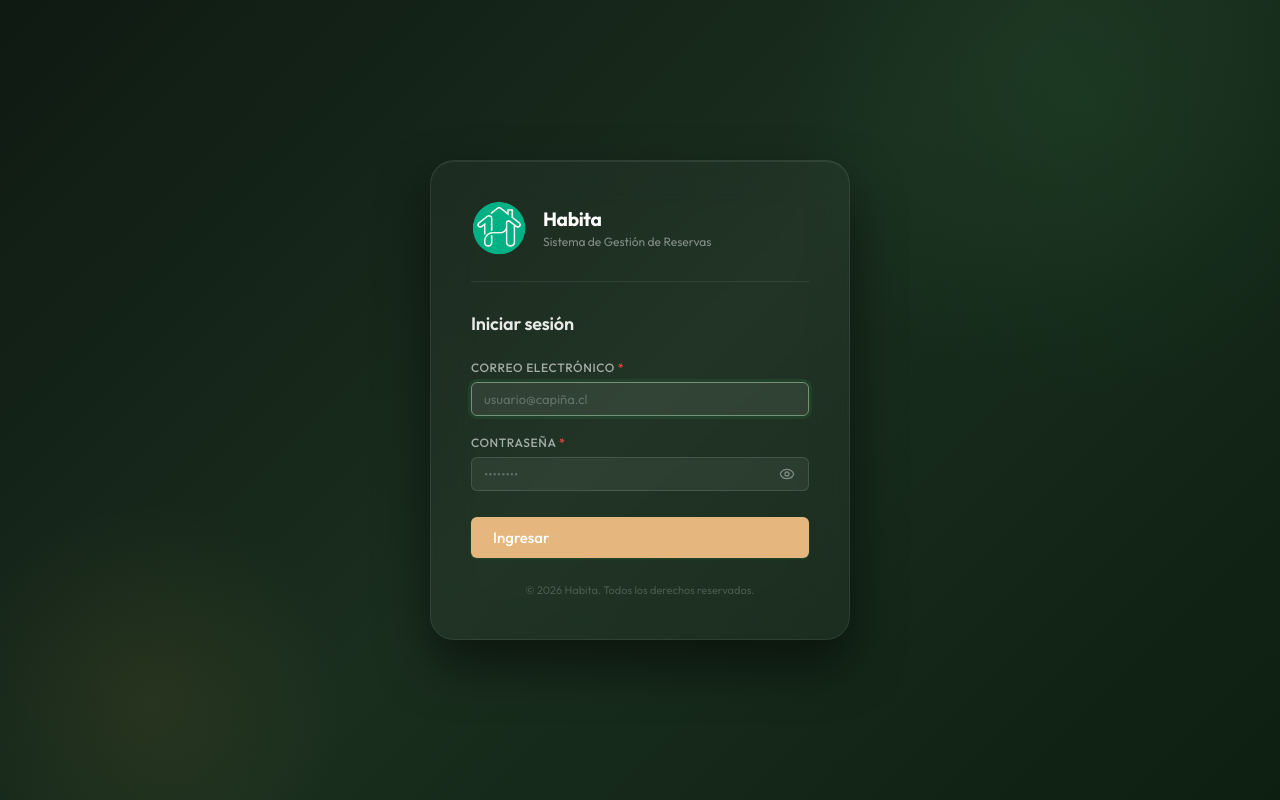
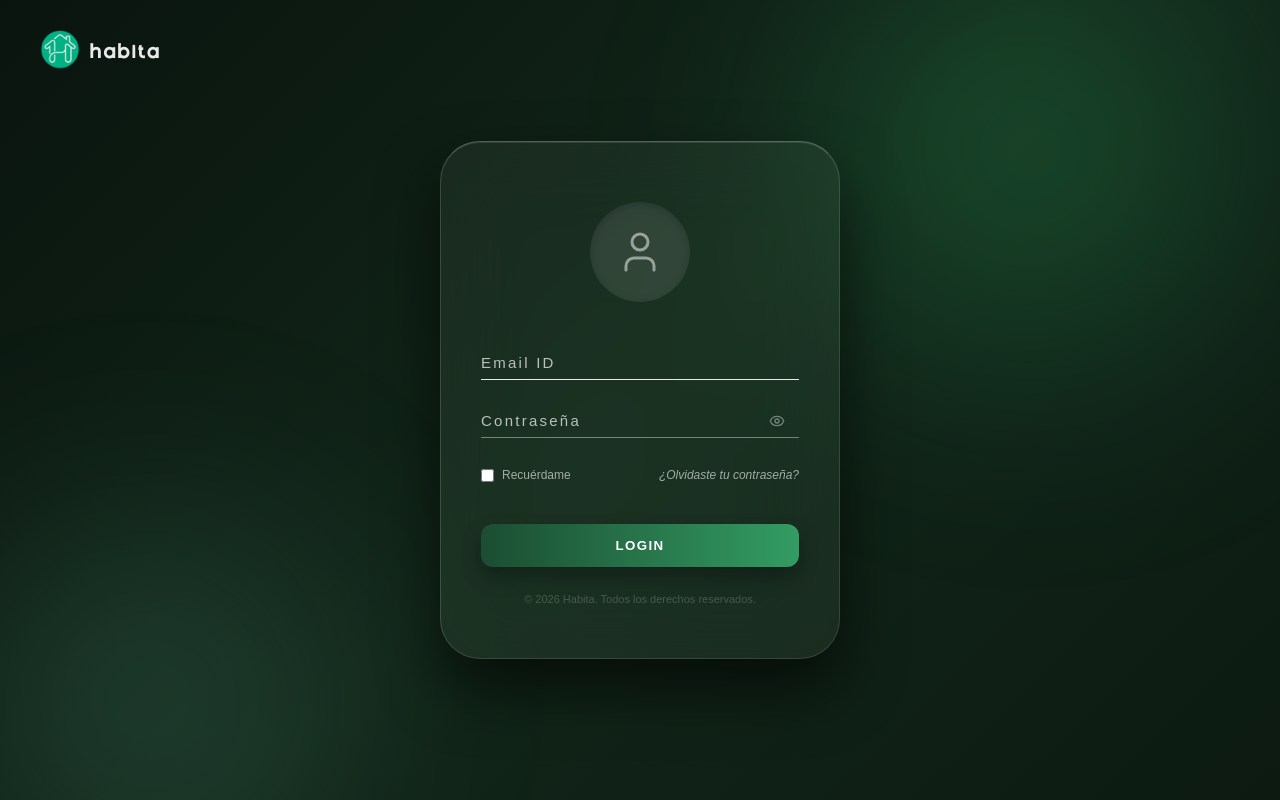
Before and after one commit to nagoyizm/campinaplanner, a Next.js app: page /login in a window 1280 px wide. Built offline with nearby package versions, Linux system fonts and the light colour scheme.

Commit message:
cambios 30-6

```diff
--- a/app/globals.css
+++ b/app/globals.css
@@ -997,3 +997,11 @@ tbody td { padding: 10px 14px; color: var(--text-primary); }
   font-variant-numeric: tabular-nums;
   font-feature-settings: "tnum";
 }
+
+@font-face {
+  font-family: 'mooxy';
+  src: url('/fonts/mooxy.ttf') format('truetype');
+  font-weight: normal;
+  font-style: normal;
+  font-display: swap;
+}
--- a/app/login/login.module.css
+++ b/app/login/login.module.css
@@ -3,7 +3,7 @@
   display: flex;
   align-items: center;
   justify-content: center;
-  background: linear-gradient(135deg, #0f1a12 0%, #1a2e1e 50%, #0d1f10 100%);
+  background: linear-gradient(135deg, #09140e 0%, #122619 50%, #0c1a12 100%);
   padding: 24px;
   position: relative;
   overflow: hidden;
@@ -11,109 +11,122 @@
 
 .bgDecor1 {
   position: absolute;
-  width: 600px;
-  height: 600px;
+  width: 700px;
+  height: 700px;
   border-radius: 50%;
-  background: radial-gradient(circle, rgba(45,125,70,0.15) 0%, transparent 70%);
+  background: radial-gradient(circle, rgba(46, 173, 98, 0.35) 0%, transparent 60%);
   top: -200px;
   right: -100px;
+  filter: blur(100px);
   pointer-events: none;
 }
 
 .bgDecor2 {
   position: absolute;
-  width: 400px;
-  height: 400px;
+  width: 600px;
+  height: 600px;
   border-radius: 50%;
-  background: radial-gradient(circle, rgba(212,168,67,0.08) 0%, transparent 70%);
-  bottom: -100px;
-  left: -50px;
+  background: radial-gradient(circle, rgba(103, 191, 163, 0.25) 0%, transparent 60%);
+  bottom: -200px;
+  left: -150px;
+  filter: blur(100px);
   pointer-events: none;
 }
 
 .card {
-  background: rgba(255, 255, 255, 0.03);
-  backdrop-filter: blur(20px);
-  border: 1px solid rgba(255, 255, 255, 0.08);
-  border-radius: var(--radius-xl);
-  padding: 40px;
+  background: rgba(255, 255, 255, 0.05);
+  backdrop-filter: blur(40px) saturate(120%);
+  -webkit-backdrop-filter: blur(40px) saturate(120%);
+  border: 1px solid rgba(255, 255, 255, 0.12);
+  border-top: 1px solid rgba(255, 255, 255, 0.25);
+  border-left: 1px solid rgba(255, 255, 255, 0.15);
+  border-radius: 40px;
+  padding: 60px 40px 50px;
   width: 100%;
-  max-width: 420px;
+  max-width: 400px;
   box-shadow:
-    0 25px 50px rgba(0,0,0,0.5),
-    inset 0 1px 0 rgba(255,255,255,0.08);
-  animation: slideUp 0.3s ease;
+    0 30px 60px rgba(0,0,0,0.6),
+    inset 0 1px 0 rgba(255,255,255,0.1);
+  animation: slideUp 0.4s cubic-bezier(0.16, 1, 0.3, 1);
 }
 
-.logoArea {
-  display: flex;
-  align-items: center;
-  gap: 16px;
-  margin-bottom: 24px;
-}
-
-.logoIcon {
-  width: 56px;
-  height: 56px;
-  background: linear-gradient(135deg, var(--brand-500), var(--brand-600));
-  border-radius: var(--radius-md);
+.avatarPlaceholder {
+  width: 100px;
+  height: 100px;
+  border-radius: 50%;
+  background: rgba(255, 255, 255, 0.1);
+  margin: 0 auto;
+  box-shadow: inset 0 2px 10px rgba(0,0,0,0.2);
   display: flex;
   align-items: center;
   justify-content: center;
-  color: #fff;
-  box-shadow:
-    0 8px 20px rgba(45,125,70,0.4),
-    inset 0 1px 0 rgba(255,255,255,0.2);
-  flex-shrink: 0;
 }
 
-.logoTitle {
-  font-size: 1.2rem;
-  font-weight: 700;
-  color: #fff;
-  letter-spacing: -0.02em;
-  line-height: 1.2;
+.loginBtn {
+  background: linear-gradient(90deg, #1b4d32, #339c63);
+  border: none;
+  border-radius: 12px;
+  font-weight: 600;
+  letter-spacing: 0.1em;
+  padding: 14px;
+  color: white;
+  width: 100%;
+  cursor: pointer;
+  transition: opacity 0.2s, transform 0.1s;
+  box-shadow: 0 10px 20px rgba(0,0,0,0.3);
 }
 
-.logoSub {
-  font-size: 12px;
-  color: rgba(255,255,255,0.45);
-  margin-top: 2px;
+.loginBtn:hover {
+  opacity: 0.9;
 }
 
-.divider {
-  height: 1px;
-  background: rgba(255,255,255,0.08);
-  margin-bottom: 28px;
+.loginBtn:active {
+  transform: scale(0.98);
 }
+
+
 
 .form {
   display: flex;
   flex-direction: column;
-  gap: 18px;
-}
-
-.formTitle {
-  font-size: 1.125rem;
-  font-weight: 600;
-  color: rgba(255,255,255,0.9);
-  margin-bottom: 4px;
+  gap: 24px;
+  font-family: "Noyh", "Montserrat", sans-serif;
 }
 
 /* Override input for dark login */
 .form :global(.input) {
-  background: rgba(255,255,255,0.06);
-  border-color: rgba(255,255,255,0.12);
-  color: rgba(255,255,255,0.9);
+  background: transparent;
+  border: none;
+  border-bottom: 1px solid rgba(255,255,255,0.4);
+  border-radius: 0;
+  padding: 8px 0;
+  color: #ffffff;
+  font-family: "Noyh", "Montserrat", sans-serif;
+  font-size: 15px;
+  letter-spacing: 0.15em;
+  text-shadow: none;
 }
 .form :global(.input:focus) {
-  border-color: var(--brand-400);
-  background: rgba(255,255,255,0.08);
-  box-shadow: 0 0 0 3px rgba(45,125,70,0.2);
+  border-color: rgba(255,255,255,0.9);
+  background: transparent;
+  box-shadow: none;
 }
-.form :global(.input::placeholder) { color: rgba(255,255,255,0.25); }
+.form :global(.input::placeholder) {
+  color: rgba(255,255,255,0.7);
+  font-weight: 400;
+  text-shadow: none;
+}
 
-.form :global(.form-label) { color: rgba(255,255,255,0.6); }
+/* Fix autofill white background */
+.form :global(.input:-webkit-autofill),
+.form :global(.input:-webkit-autofill:hover),
+.form :global(.input:-webkit-autofill:focus),
+.form :global(.input:-webkit-autofill:active) {
+  -webkit-text-fill-color: #ffffff !important;
+  transition: background-color 5000s ease-in-out 0s;
+}
+
+.form :global(.form-label) { display: none; }
 
 .passwordWrapper {
   position: relative;
--- a/app/login/page.tsx
+++ b/app/login/page.tsx
@@ -4,7 +4,7 @@ import { useState } from 'react'
 import { signIn } from 'next-auth/react'
 import { useRouter } from 'next/navigation'
 import Image from 'next/image'
-import { Eye, EyeOff, Loader2 } from 'lucide-react'
+import { Eye, EyeOff, Loader2, User } from 'lucide-react'
 import styles from './login.module.css'
 
 export default function LoginPage() {
@@ -36,27 +36,26 @@ export default function LoginPage() {
   }
 
   return (
-    <div className={styles.page}>
+    <div className={styles.page} style={{ fontFamily: '"Montserrat", sans-serif' }}>
+      {/* Absolute Logo */}
+      <div style={{ position: 'absolute', top: '30px', left: '40px', display: 'flex', alignItems: 'center', gap: '10px' }}>
+        <div style={{ padding: 0, overflow: 'hidden', background: 'transparent', boxShadow: 'none' }}>
+          <Image src="/logo-habita-round.png" alt="Habita" width={40} height={40} />
+        </div>
+        <h1 style={{ fontFamily: '"mooxy", sans-serif', fontSize: '20px', letterSpacing: '0.15em', margin: 0, color: 'rgba(255,255,255,0.9)' }}>habita</h1>
+      </div>
+
       {/* Background decoration */}
       <div className={styles.bgDecor1} />
       <div className={styles.bgDecor2} />
 
       <div className={styles.card}>
-        {/* Logo */}
-        <div className={styles.logoArea}>
-          <div className={styles.logoIcon} style={{ padding: 0, overflow: 'hidden', background: 'transparent', boxShadow: 'none' }}>
-            <Image src="/logo-habita-round.png" alt="Habita" width={56} height={56} />
+        <form onSubmit={handleSubmit} className={styles.form}>
+          <div style={{ textAlign: 'center', marginBottom: '20px' }}>
+            <div className={styles.avatarPlaceholder}>
+              <User size={48} color="rgba(255,255,255,0.5)" strokeWidth={1.5} />
+            </div>
           </div>
-          <div>
-            <h1 className={styles.logoTitle}>Habita</h1>
-            <p className={styles.logoSub}>Sistema de Gestión de Reservas</p>
-          </div>
-        </div>
-
-        <div className={styles.divider} />
-
-        <form onSubmit={handleSubmit} className={styles.form}>
-          <h2 className={styles.formTitle}>Iniciar sesión</h2>
 
           {error && (
             <div className={styles.errorMsg} role="alert">
@@ -72,7 +71,7 @@ export default function LoginPage() {
               id="email"
               type="email"
               className="input"
-              placeholder="usuario@capiña.cl"
+              placeholder="Email ID"
               value={email}
               onChange={(e) => setEmail(e.target.value)}
               required
@@ -90,7 +89,7 @@ export default function LoginPage() {
                 id="password"
                 type={showPass ? 'text' : 'password'}
                 className="input"
-                placeholder="••••••••"
+                placeholder="Contraseña"
                 value={password}
                 onChange={(e) => setPassword(e.target.value)}
                 required
@@ -107,11 +106,18 @@ export default function LoginPage() {
             </div>
           </div>
 
+          <div style={{ display: 'flex', justifyContent: 'space-between', alignItems: 'center', fontSize: '12px', color: 'rgba(255,255,255,0.6)', marginTop: '4px', marginBottom: '16px' }}>
+            <label style={{ display: 'flex', alignItems: 'center', gap: '8px', cursor: 'pointer' }}>
+              <input type="checkbox" style={{ accentColor: '#339c63' }} />
+              Recuérdame
+            </label>
+            <a href="#" style={{ color: 'rgba(255,255,255,0.6)', textDecoration: 'none', fontStyle: 'italic' }}>¿Olvidaste tu contraseña?</a>
+          </div>
+
           <button
             type="submit"
-            className="btn btn-primary w-full btn-lg"
+            className={styles.loginBtn}
             disabled={loading}
-            style={{ marginTop: '8px' }}
           >
             {loading ? (
               <>
@@ -119,7 +125,7 @@ export default function LoginPage() {
                 Ingresando...
               </>
             ) : (
-              'Ingresar'
+              'LOGIN'
             )}
           </button>
         </form>
--- a/components/layout/Sidebar.module.css
+++ b/components/layout/Sidebar.module.css
@@ -46,20 +46,32 @@
   flex-direction: column;
   overflow: hidden;
   flex: 1;
+  background: rgba(255, 255, 255, 0.04);
+  backdrop-filter: blur(16px);
+  -webkit-backdrop-filter: blur(16px);
+  border: 1px solid rgba(255, 255, 255, 0.1);
+  border-top: 1px solid rgba(255, 255, 255, 0.2);
+  border-radius: 12px;
+  padding: 10px 12px;
+  box-shadow: 0 4px 12px rgba(0,0,0,0.05), inset 0 1px 0 rgba(255,255,255,0.05);
+  width: 100%;
+  box-sizing: border-box;
 }
 
 .logoName {
-  font-size: 13px;
+  font-size: 15px;
   font-weight: 700;
   color: var(--sidebar-title);
   letter-spacing: -0.01em;
   white-space: nowrap;
+  margin-bottom: 2px;
 }
 
 .logoSub {
-  font-size: 10px;
+  font-size: 12px;
+  color: var(--brand-600);
+  font-weight: 600;
   color: var(--sidebar-text);
-  text-transform: uppercase;
   letter-spacing: 0.08em;
   white-space: nowrap;
 }
```
Also changed, not shown: components/layout/Sidebar.tsx (+4 -4 lines), public/fonts/mooxy.ttf (added).
